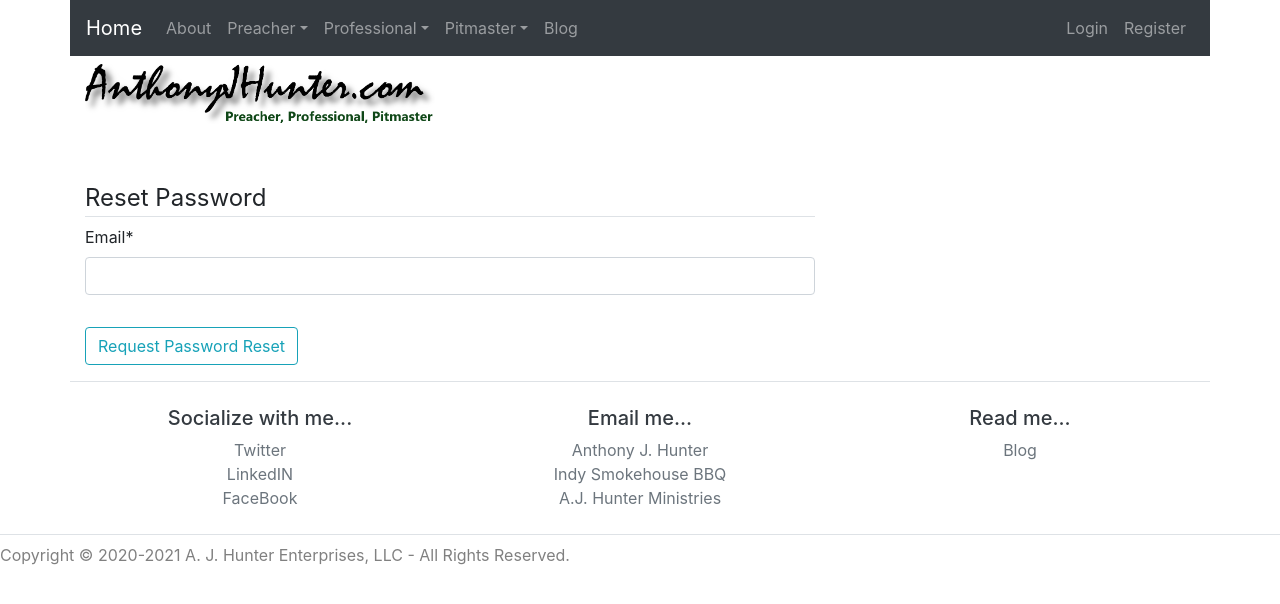
After one commit to tonyhunterajh/AJHDotcom-Django, a Django app: page /password-reset/ in a window 1280 px wide. The commit adds this page. Shown: the top 604 px of the page. Run offline with Django 3.2, Linux system fonts and the light colour scheme; some libraries are stand-ins or nearby versions.

Commit message:
Added Password Reset Functionality

```diff
--- a/ajhdotcom/urls.py
+++ b/ajhdotcom/urls.py
@@ -27,6 +27,10 @@ urlpatterns = [
     path('register/', user_views.register, name='register'),
     path('login/', auth_views.LoginView.as_view(template_name='users/login.html'), name='login'),
     path('logout/', auth_views.LogoutView.as_view(template_name='users/logout.html'), name='logout'),
+    path('password-reset/', auth_views.PasswordResetView.as_view(template_name='users/password_reset.html'), name='password_reset'),
+    path('password-reset/done/', auth_views.PasswordResetDoneView.as_view(template_name='users/password_reset_done.html'), name='password_reset_done'),
+    path('password-reset-confirm/<uidb64>/<token>/', auth_views.PasswordResetConfirmView.as_view(template_name='users/password_reset_confirm.html'), name='password_reset_confirm'),
+    path('password-reset-complete/', auth_views.PasswordResetCompleteView.as_view(template_name='users/password_reset_complete.html'), name='password_reset_complete'),
     path('profile/', user_views.profile, name='profile'),
 ]
 
--- a/users/templates/users/login.html
+++ b/users/templates/users/login.html
@@ -12,6 +12,9 @@
             </fieldset>
             <div class="form-group">
                 <button class="btn btn-outline-info" type="submit">Login</button>
+                <small class="text-muted ml-2">
+                    <a href="{% url 'password_reset' %}">Forgot Password?</a>
+                </small>
             </div>
 
         </form>
--- /dev/null
+++ b/users/templates/users/password_reset.html
@@ -0,0 +1,20 @@
+{% extends 'users/base.html' %}
+{% load static %}
+{% load crispy_forms_tags %}
+{% block content%}
+
+    <div class="content-section">
+        <form method="POST">
+            {% csrf_token %}
+            <fieldset class="form-group">
+                <legend class="border-bottom pt-2">Reset Password</legend>
+                {{ form|crispy }}
+            </fieldset>
+            <div class="form-group">
+                <button class="btn btn-outline-info" type="submit">Request Password Reset</button>
+            </div>
+
+        </form>
+    </div>
+
+{% endblock content%}
```
Also changed, not shown: ajhdotcom/settings.py (+12 -1 lines), users/templates/users/password_reset_complete.html (added, +10 -0 lines), users/templates/users/password_reset_confirm.html (added, +20 -0 lines), users/templates/users/password_reset_done.html (added, +9 -0 lines), db.sqlite3, 1 other file.
